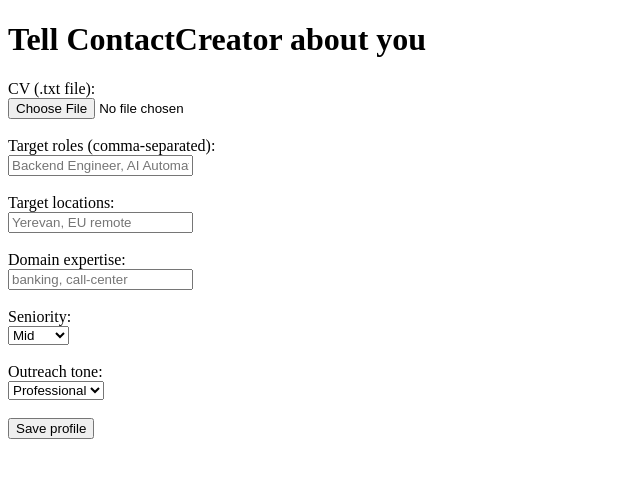
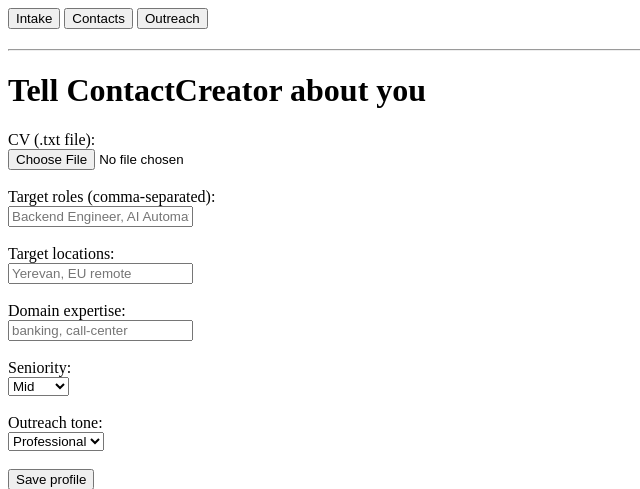
Before and after one commit to alitaghavizad/ContactCreator, a FastAPI app: page /intake in a window 1280 px wide. Shown: the top 489 px of the page, without its empty margins (0-640 px from the left). Run offline with FastAPI, Linux system fonts and the light colour scheme.

Commit message:
Add shared navigation bar to all pages
A single _nav.html partial (Intake / Contacts / Outreach links),
included at the top of each of the three page templates, so any page
is reachable from any other without typing a URL.

Co-Authored-By: Claude Sonnet 5 <noreply@anthropic.com>

```diff
--- /dev/null
+++ b/app/templates/_nav.html
@@ -0,0 +1,6 @@
+<nav style="margin-bottom: 20px;">
+    <a href="/intake"><button type="button">Intake</button></a>
+    <a href="/contacts"><button type="button">Contacts</button></a>
+    <a href="/outreach"><button type="button">Outreach</button></a>
+</nav>
+<hr>
--- a/app/templates/contacts.html
+++ b/app/templates/contacts.html
@@ -5,6 +5,7 @@
     <title>ContactCreator - Contacts</title>
 </head>
 <body>
+    {% include "_nav.html" %}
     <h1>Contacts</h1>
     <p>Hunter.io searches remaining this period: {{ searches_remaining }} / {{ searches_limit }}</p>
     <form action="/contacts/discover" method="post">
--- a/app/templates/intake.html
+++ b/app/templates/intake.html
@@ -5,6 +5,7 @@
     <title>ContactCreator - Intake</title>
 </head>
 <body>
+    {% include "_nav.html" %}
     <h1>Tell ContactCreator about you</h1>
     <form action="/intake" method="post" enctype="multipart/form-data">
         <label for="cv_file">CV (.txt file):</label><br>
--- a/app/templates/outreach.html
+++ b/app/templates/outreach.html
@@ -5,6 +5,7 @@
     <title>ContactCreator - Outreach Queue</title>
 </head>
 <body>
+    {% include "_nav.html" %}
     <h1>Outreach Queue</h1>
 
     <p>Contacted: {{ contacted_count }} &rarr; Replied: {{ replied_count }} &rarr; Interview: {{ interview_count }}</p>
```
